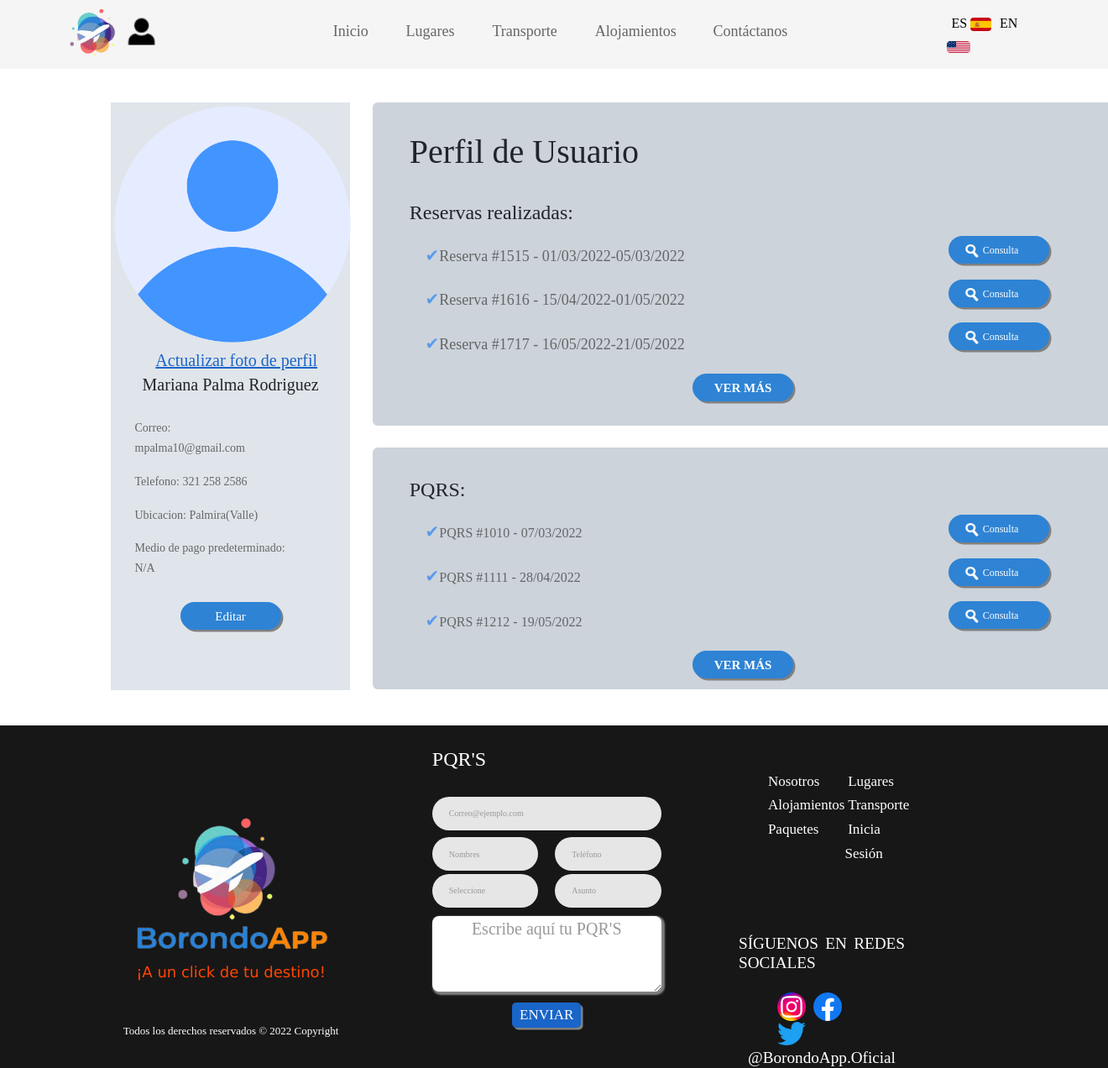
After one commit to LuisaV99/BorondoApp, a PHP site: page /PerfilUsuario.html in a window 1320 px wide. The commit adds this page. Shown: the whole page at 84% size. Run offline with PHP 8.4, Linux system fonts and the light colour scheme; some web fonts are replaced.

Commit message:
Perfil Usuario
Cargue Carpeta Perfil Usuario. Versión 17-05

```diff
--- /dev/null
+++ b/PerfilUsuario.html
@@ -0,0 +1,290 @@
+<!DOCTYPE html>
+<html lang="en">
+<head>
+	<title>Perfil de usuario</title>
+	<meta charset="UTF-8">
+	<meta name="viewport" content="width=device-width, initial-scale=1">
+<!--===============================================================================================-->
+	<link rel="icon" type="image/png" href="./images/Logo.png"/>
+	<link href="https://cdn.jsdelivr.net/npm/bootstrap@5.0.2/dist/css/bootstrap.min.css" rel="stylesheet" integrity="sha384-EVSTQN3/azprG1Anm3QDgpJLIm9Nao0Yz1ztcQTwFspd3yD65VohhpuuCOmLASjC" crossorigin="anonymous">
+	<link href="https://cdn.jsdelivr.net/npm/bootstrap@5.1.3/dist/css/bootstrap.min.css" rel="stylesheet" integrity="sha384-1BmE4kWBq78iYhFldvKuhfTAU6auU8tT94WrHftjDbrCEXSU1oBoqyl2QvZ6jIW3" crossorigin="anonymous">
+
+	<script src="https://cdn.jsdelivr.net/npm/bootstrap@5.1.3/dist/js/bootstrap.bundle.min.js" integrity="sha384-ka7Sk0Gln4gmtz2MlQnikT1wXgYsOg+OMhuP+IlRH9sENBO0LRn5q+8nbTov4+1p" crossorigin="anonymous"></script>
+
+<link rel="preconnect" href="https://fonts.googleapis.com">
+<link rel="preconnect" href="https://fonts.gstatic.com" crossorigin>
+<link href="https://fonts.googleapis.com/css2?family=Abril+Fatface&family=Coming+Soon&family=Lobster&display=swap" rel="stylesheet">
+
+	<link rel="stylesheet" type="text/css" href="fonts/font-awesome-4.7.0/css/font-awesome.min.css">
+<!--===============================================================================================-->
+	<link rel="stylesheet" type="text/css" href="vendor/animate/animate.css">
+<!--===============================================================================================-->
+	<link rel="stylesheet" type="text/css" href="vendor/css-hamburgers/hamburgers.min.css">
+<!--===============================================================================================-->
+	<link rel="stylesheet" type="text/css" href="vendor/select2/select2.min.css">
+<!--===============================================================================================-->
+	<link rel="stylesheet" type="text/css" href="css/util.css">
+	<link rel="stylesheet" type="text/css" href="css/main.css">
+<!--===============================================================================================-->
+</head>
+<body>
+	<header>
+		<div class="logosv2">
+		<img class="navlogo" src="images/logo2.png" alt="logo" width="60">
+		<img class="navlogo" src="images/User-Profile.png" alt="logo" width="60">
+	</div>
+	<center>
+		<nav class="botones2">
+			<ul class="nav_links">
+				<li><a href="#" class="navlink">Inicio</a></li>
+				<li><a href="#" class="navlink">Lugares</a></li>
+				<li><a href="#" class="navlink">Transporte</a></li>
+				<li><a href="#" class="navlink">Alojamientos</a></li>
+				<li><a href="#" class="navlink">Contáctanos</a></li>
+			</ul>
+		</nav>
+	</center>
+
+		<div class="dropdown">
+		<center>
+			<div>
+
+			<button class="btn btn-secondary dropdown-toggle" type="button" id="dropdownMenu2" data-bs-toggle="dropdown" aria-expanded="false" style="height: 24px; width: 65px; font-size: 11px; padding-top: 3px;">
+			  Menú
+			</button>
+			<ul class="dropdown-menu" aria-labelledby="dropdownMenu2">
+			  <li><button class="dropdown-item" type="button">Inicio</button></li>
+			  <li><button class="dropdown-item" type="button">Lugares</button></li>
+			  <li><button class="dropdown-item" type="button">Transporte</button></li>
+			  <li><button class="dropdown-item" type="button">Alojamientos</button></li>
+			  <li><button class="dropdown-item" type="button">Contáctanos</button></li>
+			</ul>
+
+		  </div>
+		</center>
+		</div>
+
+
+
+		<div class="banderas">
+		<a clas="ESP" href="#"><button>ES</button></a>
+		<img class="ES" src="images/es.png" alt="">
+		<a clas="ENG" href="#"><button>EN</button></a>
+		<img class="EU" src="images/eeuu.png" alt="">
+		</div>
+	</header>
+
+	<div class="todo">
+
+		<div class="colunm1">
+			<center>
+
+			<div class="img"><img src="images/user.png" alt="" width="290"></div>
+			<a href="" class="link">Actualizar foto de perfil</a>
+			<h5>Mariana Palma Rodriguez</h5>
+		</center>
+		<div class="infouser">
+			<p>Correo:</p>
+			<p class="txtes">mpalma10@gmail.com</p>
+			<p class="txtes">Telefono: 321 258 2586</p>
+			<p class="txtes">Ubicacion: Palmira(Valle)</p>
+			<p>Medio de pago predeterminado:</p>
+			<p>N/A</p>
+		</div>
+			<center>
+			<div class="block3"><a class="botones" href="#" style="font-size: 15px;">Editar</a>
+			</center>
+		</div>
+
+
+
+		<div class="colunm2">
+
+			<div class="subcolunm1">
+				<div class="sup1">
+				<div class="sub1sub1">
+				<h1 style="margin-bottom: 9%;">Perfil de Usuario</h1>
+				<h4 style="margin-bottom: 5%;">Reservas realizadas:</h4>
+				<p class="reser"><a href="" class="check">✔</a>Reserva #1515 - 01/03/2022-05/03/2022</p>
+				<p class="reser"><a href="" class="check">✔</a>Reserva #1616 - 15/04/2022-01/05/2022</p>
+				<p class="reser"><a href="" class="check">✔</a>Reserva #1717 - 16/05/2022-21/05/2022</p>
+			</div>
+			<div class="sub1sub2">
+				<div class="block3"><a class="botones" href="#" >  <img src="images/Consulta.png" class="imgbt" alt="" width="26px" >Consulta</a>
+				</div>
+				<div class="block3"><a class="botones" href="#" style="margin-top: 12px;">  <img src="images/Consulta.png" class="imgbt" alt="" width="26px" >Consulta</a>
+				</div>
+				<div class="block3"><a class="botones" href="#" style="margin-top: 11px;">  <img src="images/Consulta.png" class="imgbt" alt="" width="26px" >Consulta</a>
+				</div>
+			</div>
+		</div>
+		<center>
+			<div class="block3"><a class="botones" href="#" style="font-size: 15px;"><strong>VER MÁS</strong></a>
+			</center>
+	</div>
+
+
+
+
+			<div class="subcolunm2">
+				<div class="sup1">
+					<div class="sub1sub1">
+					<h4 style="margin-bottom: 5%;">PQRS:</h4>
+					<p class="reser2"><a href="" class="check">✔</a>PQRS #1010 - 07/03/2022</p>
+					<p class="reser2"><a href="" class="check">✔</a>PQRS #1111 - 28/04/2022</p>
+					<p class="reser2"><a href="" class="check">✔</a>PQRS #1212 - 19/05/2022</p>
+				</div>
+				<div class="sub2sub2">
+					<div class="block3"><a class="botones" href="#" >  <img src="images/Consulta.png" class="imgbt" alt="" width="26px" >Consulta</a>
+					</div>
+					<div class="block3"><a class="botones" href="#" style="margin-top: 12px;">  <img src="images/Consulta.png" class="imgbt" alt="" width="26px" >Consulta</a>
+					</div>
+					<div class="block3"><a class="botones" href="#" style="margin-top: 11px;">  <img src="images/Consulta.png" class="imgbt" alt="" width="26px" >Consulta</a>
+					</div>
+				</div>
+			</div>
+			<center>
+				<div class="block3"><a class="botones" href="#" style="font-size: 15px;"><strong>VER MÁS</strong></a>
+				</center>
+			</div>
+		</div>
+
+		</div>
+
+
+	<footer class="pie-pagina">
+		<hr>
+		<div class="grupo-1">
+			<div class="box2">
+				<figure class="imgr">
+					<img src="images/Logo.png" width="70">
+					<h2 class="footer3">¡A un click de tu destino! </h2>
+					<div class="copyright" style="color: white;">
+						Todos los derechos reservados © 2022 Copyright
+					 </div>
+				</figure>
+
+			</div>
+			<div class="box">
+				<h2 style=" font-family: Poppins-medium; color: white;">PQR'S</h2></br>
+				<div>
+					<div class="pqrs-imput" data-validate = "Ingresa un correo válido">
+						<input class="input100" type="text" name="user" placeholder="Correo@ejemplo.com">
+						<span class="symbol-input100">
+						</span>
+
+
+
+
+					</div>
+
+				</div>
+
+
+				<div class="column1">
+					<div class="pqrs-imput" data-validate = "Ingresa un nombre válido">
+						<input class="input100" type="text"  placeholder="Nombres" requerid pattern="[A-Za-z]+">
+						<span class="symbol-input100">
+							<i aria-hidden="true"></i>
+						</span>
+					</div>
+
+					<div class="pqrs-imput" data-validate = "Ingresa un número de Teléfono">
+						<input class="input100" type="number" placeholder="Teléfono">
+						<span class="symbol-input100">
+							<i aria-hidden="true"></i>
+						</span>
+					</div>
+				</div>
+
+				<div class="column2">
+
+					<input class="input100" list="datalistOptions" id="exampleDataList" placeholder="Seleccione">
+					<datalist id="datalistOptions">
+  						<option value="Peticiones">
+  						<option value="Quejas">
+  						<option value="Reclamos">
+  						<option value="Sugerencias">
+					</datalist>
+
+
+
+					<div class="pqrs-imput" data-validate = "Ingresa otro tipo de PQRS">
+						<input class="input100" type="text" placeholder="Asunto">
+						<span class="symbol-input100">
+							<i aria-hidden="true"></i>
+						</span>
+					</div><br>
+				</div>
+				<textarea class="pqrs" rows="5" cols="30" placeholder="Escribe aquí tu PQR'S"></textarea>
+					<li class="enviar">
+						<a class="botones3" href="#">Enviar</a>
+					</li></br>
+
+			</div>
+				<div class="column3">
+					<div class="single">
+					<div class="subcolum1">
+						<p><a  style="color: white;"   class="linksl" href="#">Nosotros</a> </p>
+						<p><a    style="color: white;;" class="linksl" href="#">Alojamientos</a></p>
+						<p><a   style="color: white;;" class="linksl" href="#">Paquetes</a>
+					</div>
+
+					<div class="subcolum2">
+						<p><a   style="color: white;"  class="linksr" href="#">Lugares</a></p>
+						<p><a     style="color: white;"class="linksr" href="#">Transporte</a></p>
+						<p><a  style="color: white;" class="linksr" href="#" >Inicia Sesión</a></p>
+
+					</div>
+				</div>
+
+				</br>
+					<div class="cucumelo">
+					<h2 class="texbloc1">SÍGUENOS EN REDES SOCIALES</h2></br>
+					<div class="social">
+						<div class="imgs">
+						<a href="#"><img class="rdi" src="images/insta.png" alt="instagram" width="34px"></a>
+						<a href="#"><img class="rdi" src="images/face.png" alt="facebook" width="34px"></a>
+						<a href="#"><img class="rdi" src="images/twit.png" alt="linkedin" width="34px"></a>
+					</div>
+					</div>
+						<h2 class="texbloc1">@BorondoApp.Oficial</h2>
+					</div>
+
+
+				</div>
+
+		</div>
+
+
+ <center>
+		<div class="copyright2" style="color: white;">
+			Todos los derechos reservados © 2022 Copyright
+		 </div>
+		</center>
+  </footer>
+
+
+
+
+
+
+<!--===============================================================================================-->
+	<script src="vendor/jquery/jquery-3.2.1.min.js"></script>
+<!--===============================================================================================-->
+	<script src="vendor/bootstrap/js/popper.js"></script>
+	<script src="vendor/bootstrap/js/bootstrap.min.js"></script>
+<!--===============================================================================================-->
+	<script src="vendor/select2/select2.min.js"></script>
+<!--===============================================================================================-->
+	<script src="vendor/tilt/tilt.jquery.min.js"></script>
+	<script >
+		$('.js-tilt').tilt({
+			scale: 1.1
+		})
+	</script>
+<!--===============================================================================================-->
+	<script src="js/main.js"></script>
+
+</body>
+</html>
--- a/css/main.css
+++ b/css/main.css
@@ -270,7 +270,8 @@ textarea{
 .slider {
 	margin:auto;
 	overflow: hidden;
-  width: 73%;
+  width: 80%;
+  height: 600px;
   padding: 20px 0px 0px 0px;
 
 }
@@ -290,7 +291,7 @@ textarea{
 
 .slider img {
 	width: 100%;
-  height: 450px;
+  height: 608px;
 }
 
 @keyframes cambio {
@@ -332,10 +333,11 @@ textarea{
     transition: color .15s ease-in-out,background-color .15s ease-in-out,border-color .15s ease-in-out;
     border-style: solid;
     border-color: #2e83d4;
-    border-radius: 5px;
+    border-radius: 25px;
     box-shadow: grey 2.5px 2.5px ;
     width: 100%;
-    height: 45px;
+    height: 33px;
+    font-size: 12px;
 }
 
 h2{
@@ -826,7 +828,112 @@ section {
 
 
 
+/*PERFIL DE USUARIO*/
 
+.todo {
+  width: 100%;
+
+  display: flex;
+  padding-left: 10%;
+  padding-right: 10%;
+  padding-top: 3%;
+  padding-bottom: 2%;
+}
+
+.colunm1 {
+  width: 27%;
+  height: 700px;
+  background-color: #e0e5eb;
+
+}
+
+.link {
+  color: #1965c8;
+}
+
+.infouser {
+  width: 100%;
+  padding: 10%;
+
+}
+
+.txtes {
+  padding-bottom: 7%;
+}
+
+.column2 {
+
+}
+
+.subcolunm1 {
+  width: 883px;
+  height: 55%;
+  background-color: #ccd3db;
+    margin-left: 3%;
+    border-radius: 6px;
+}
+
+.subcolunm2 {
+  width: 883px;
+  height:288px ;
+  background-color: #ccd3db;
+    margin-left: 3%;
+    margin-top: 3%;
+    border-radius: 6px;
+}
+
+.sub1sub1 {
+
+}
+
+.sup1 {
+  display: flex;
+}
+
+.block3 {
+  width: 120px;
+  height: 40px;
+  border-radius: 10px;
+}
+
+.reser {
+  font-size: 18px;
+  margin-bottom: 5%;
+  width: 377px;
+}
+
+.reser2 {
+  font-size: 16px;
+  margin-bottom: 5%;
+  width: 377px;
+}
+
+.sub1sub1 {
+       padding-left: 5%;
+     padding-top: 4%;
+}
+
+.sub1sub2 {
+  padding-top: 16%;
+    padding-left: 30%;
+    margin-top: 18px;
+}
+
+.sub2sub2 {
+  padding-top: 7%;
+    padding-left: 30%;
+    margin-top: 18px;
+}
+
+.check {
+  color: #5b9aec;
+  text-decoration: none;
+}
+
+
+
+
+/**/
 
 
 
@@ -834,7 +941,8 @@ section {
 @media (max-width: 1200px) {
   .kemway {
       display: flex;
-
+      flex-wrap: wrap;
+      /* gap: 2.5em; */
       width: 100%;
   }
 
@@ -903,60 +1011,20 @@ section {
   height: 600px;
   background-color: #f2f2f2;
   display: flex;
-  padding-left: 8%;
-  padding-right: 8%;
-  padding-top: 3%;
-  padding-bottom: 3%;
-}
-
-.bl31 {
-  width: 50%;
 }
 
 .bl32 {
-  width: 50%;
-  padding-left: 2%;
+  display: flex;
 }
 
 .bl322 {
   background-color:#2e83d4 ;
 }
 
-.textbl3 {
-  padding-top: 5%;
+.text2bl3 {
+  color: #2e83d4;
 }
 
-.text2bl3 {
-  color: #2e83d4;
-  padding-top: 4%;
-}
-
-.bl321 {
-  width: 100%;
-  padding-left: 5%;
-  padding-right: 5%;
-  padding-bottom: 5%;
-}
-
-.bl322 {
-  width: 100%;
-  background-color: #468ac9;border-radius: 3px;}
-
-.img321 {
-  width: 100%;
-  height: 50%;
-  border-radius: 2px;
-}
-
-.check {
-  color: #ffffff;
-  text-decoration: none;
-}
-
-.reser {
-  color: #fff;
-  width: 377px;
-}
 
 
 /*------------------------------------------------------------------
@@ -1110,11 +1178,9 @@ header{
   align-items: center;
   justify-content: space-evenly;
   padding: 8px 0px 15px 0px;
-  position: fixed;
+
   background-color: whitesmoke;
   width: 100%;
-  z-index: 100;
-  box-shadow: 0 0px 10px rgba(0, 0, 0, 5);
 }
 ol,
 ul {
```
Also changed, not shown: fonts/montserrat/Montserrat-Light.ttf (added), fonts/montserrat/Montserrat-LightItalic.ttf (added).
